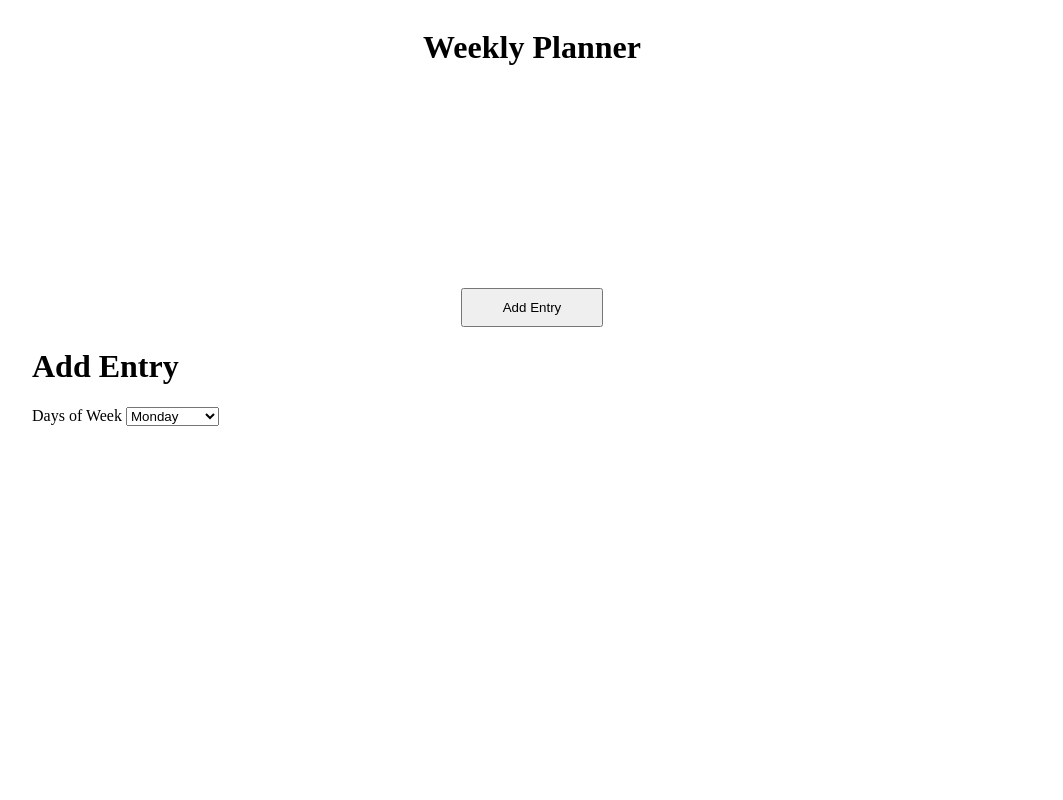
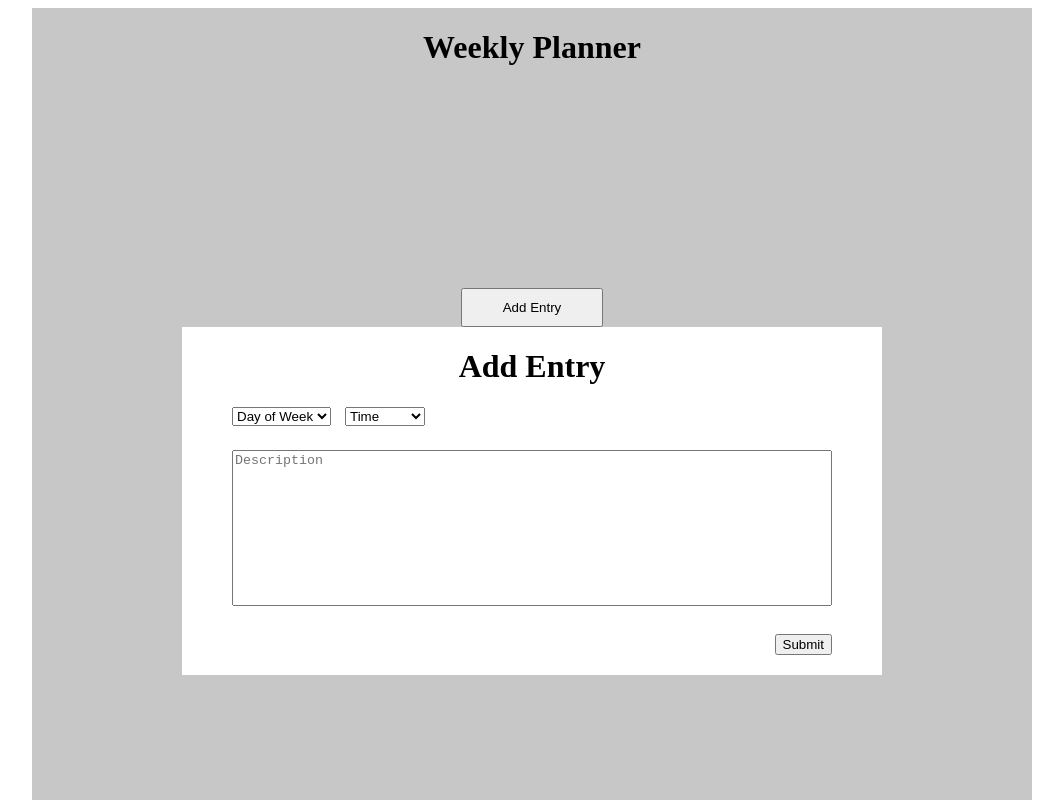
Before and after one commit to jghil/week-planner, a website: page index.html in a window 1280 px wide. Shown: the top 800 px of the page, without its empty margins (108-1171 px from the left). Drawn offline with Linux system fonts and the light colour scheme.

Commit message:
progress made

```diff
--- a/index.html
+++ b/index.html
@@ -19,16 +19,17 @@
       </div>
     </div>
     <form>
-      <div class="add-entry-modal">
+      <div class="modal-container">
         <div class="row">
           <div class="column-full">
-            <h1>Add Entry</h1>
+            <h1 class="text-center">Add Entry</h1>
           </div>
         </div>
         <div class="row">
           <div class="column-third space-between">
-            <label for="days">Days of Week</label>
-            <select name="days" id="days">
+            <label for="days"></label>
+            <select name="days" id="days" class="margin-percent">
+              <option disabled selected>Day of Week</option>
               <option value="monday">Monday</option>
               <option value="tuesday">Tuesday</option>
               <option value="wednesday">Wednesday</option>
@@ -37,7 +38,23 @@
               <option value="saturday">Saturday</option>
               <option value="sunday">Sunday</option>
             </select>
+            <label for="time"></label>
+            <select name="time" id="time">
+              <option disabled selected>Time</option>
+              <option value="morning">Morning</option>
+              <option value="afternoon">Afternoon</option>
+              <option value="night">Night</option>
+            </select>
           </div>
+        </div>
+        <div class="row">
+          <div class="column-full">
+            <label for="description"></label>
+            <textarea placeholder="Description" cols="50" rows="10" class="textarea-description"></textarea>
+          </div>
+        </div>
+        <div class="row flex-end">
+          <button type="submit" name="close-entry" class="submit-entry close-modal">Submit</button>
         </div>
       </div>
     </form>
--- a/styles.css
+++ b/styles.css
@@ -1,7 +1,17 @@
+* {
+  box-sizing: border-box;
+}
+
+.margin-zero {
+  margin: 0;
+}
+
 .container {
   max-width: 1000px;
+  height: 1000px;
   margin-left: auto;
   margin-right: auto;
+  background-color: rgb(199, 199, 199);
 }
 
 .row {
@@ -24,7 +34,12 @@
   padding: 10px 40px;
 }
 
-.add-entry:hover {
+.submit-entry {
+  margin-top: 1.5rem;
+}
+
+.add-entry:hover,
+.submit-entry:hover {
   cursor: pointer;
   background-color: rgb(156 188 237);
 }
@@ -40,3 +55,31 @@
 .column-third {
   width: calc(100% / 3);
 }
+
+.textarea-description {
+  width: 100%;
+  resize: none;
+  margin-top: 1.5rem;
+}
+
+.margin-percent {
+  margin-right: 5%;
+}
+
+.add-entry-modal {
+  background-color: rgb(0 0 0 / 50%);
+}
+
+.modal-container {
+  background-color: white;
+  margin: 0 15%;
+  padding: 0 5% 2%;
+}
+
+.align-right {
+  align-items: right;
+}
+
+.flex-end {
+  justify-content: flex-end;
+}
```
